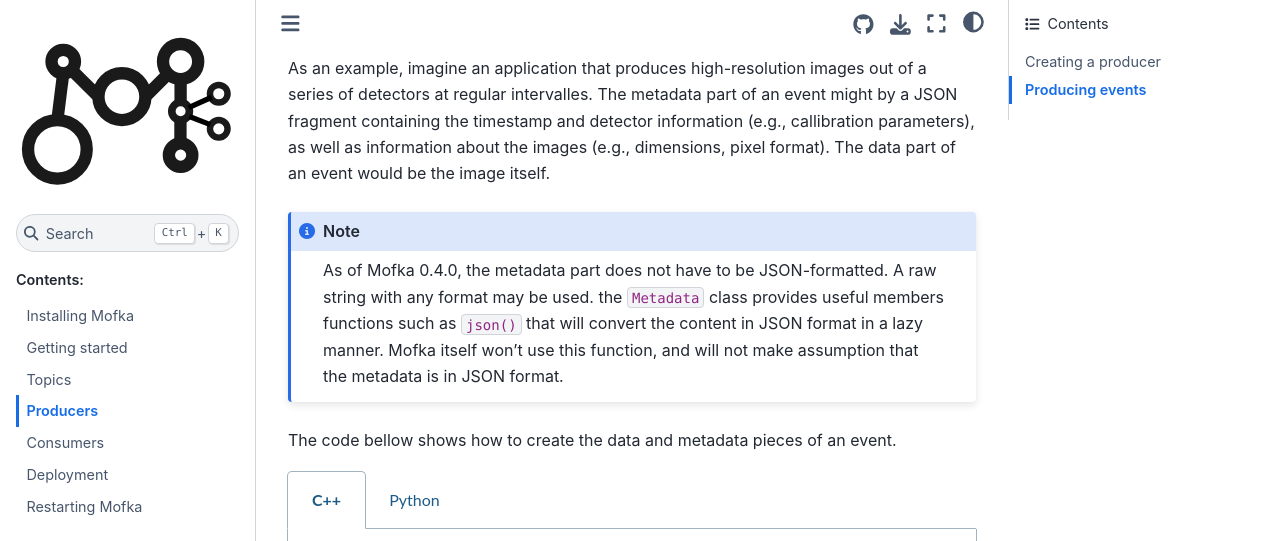
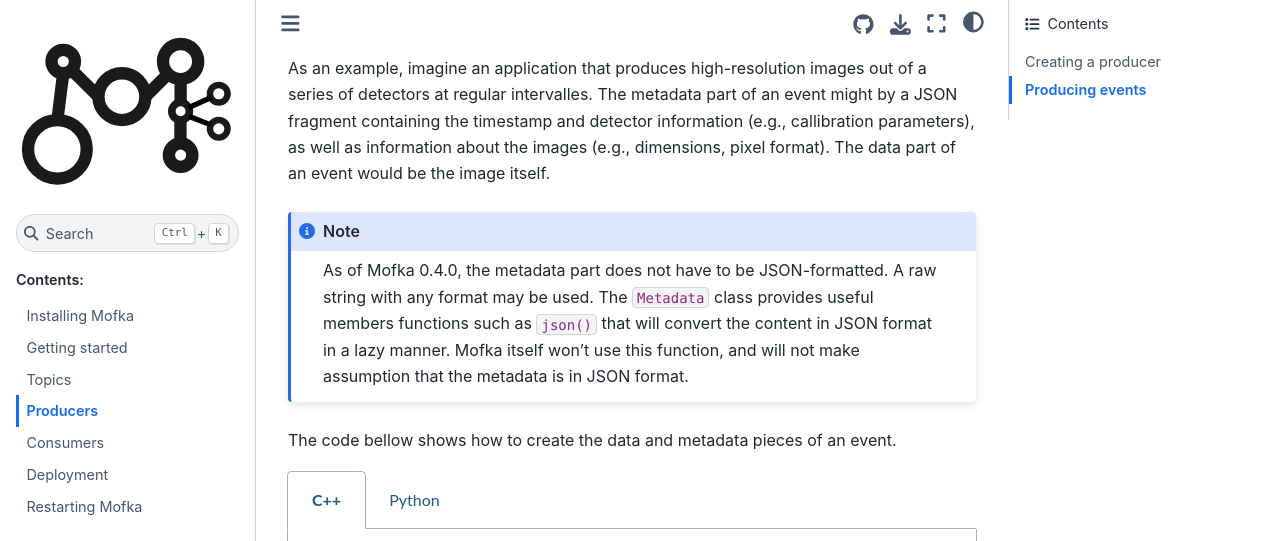
Before and after one commit to mochi-hpc/mofka, a Sphinx documentation site: the page built from docs/usage/producer.rst, in a window 1280 px wide and 900 px high, scrolled down 1743 px, cut to the strip 0-541 px from the top of the window. Built offline with Sphinx 7.4.7 and the Sphinx Book theme 1.1.4, drawn with Linux system fonts in a browser that asks for light colours.

```diff
--- a/docs/usage/producer.rst
+++ b/docs/usage/producer.rst
@@ -92,7 +92,7 @@ The data part of an event would be the image itself.
 .. note::
 
    As of Mofka 0.4.0, the metadata part does not have to be JSON-formatted. A raw string
-   with any format may be used. the :code:`Metadata` class provides useful members functions
+   with any format may be used. The :code:`Metadata` class provides useful members functions
    such as :code:`json()` that will convert the content in JSON format in a lazy manner.
    Mofka itself won't use this function, and will not make assumption that the metadata is
    in JSON format.
```
